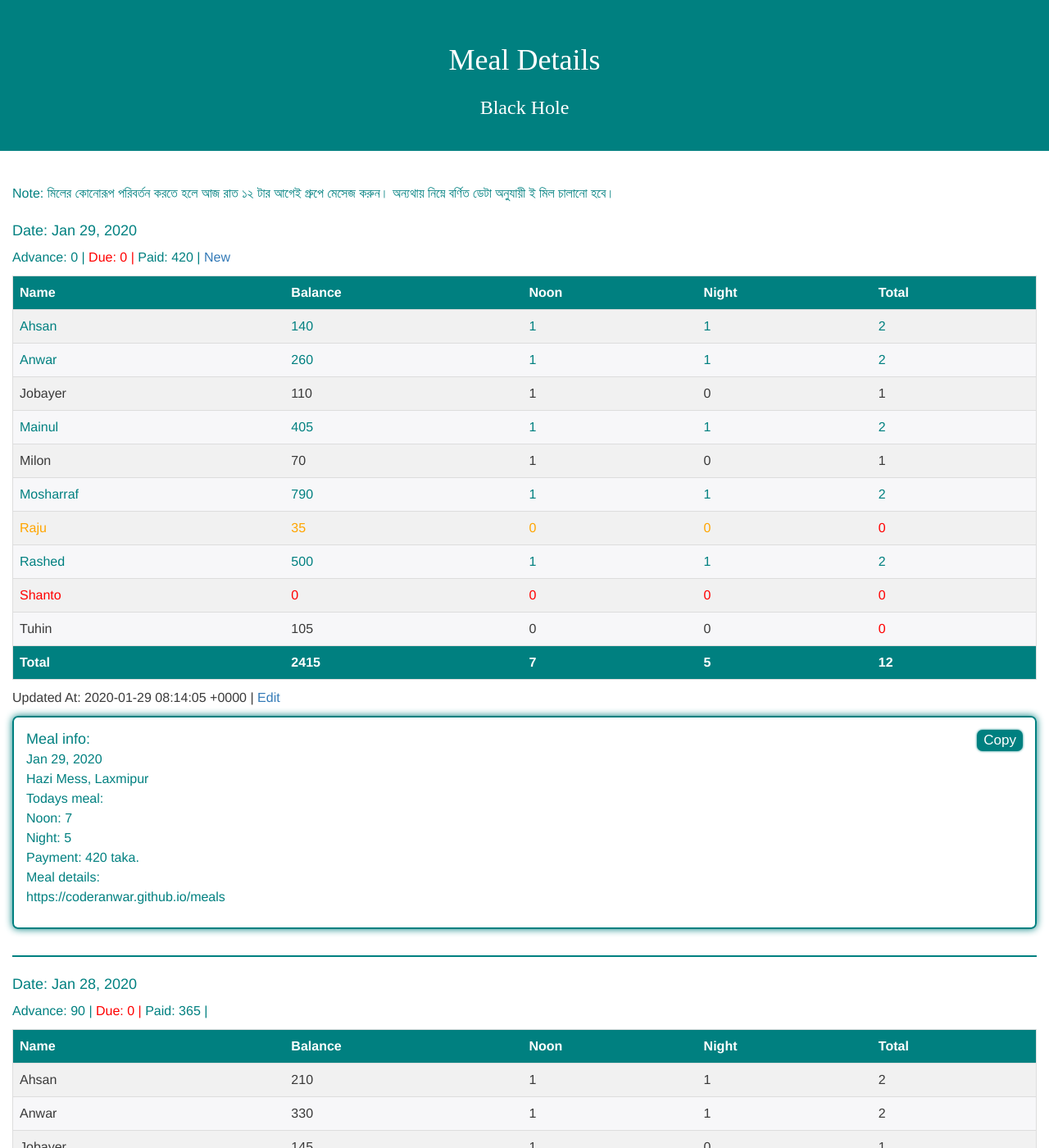
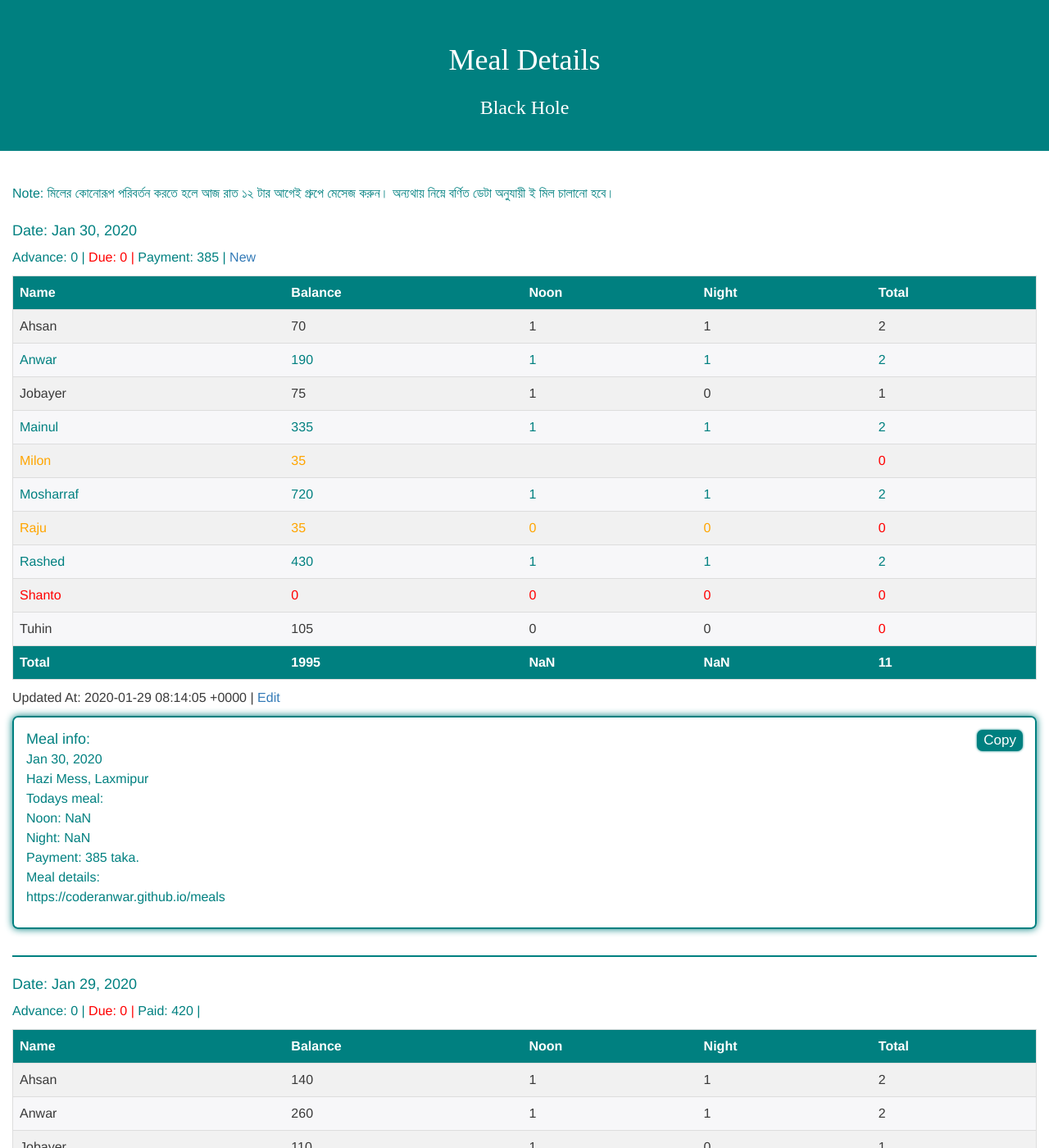
Before and after one commit to coderanwar/meals, a Jekyll site: the page built from index.html, in a window 1280 px wide and 1400 px high. Shown: the whole window at 82% size. Built offline with Jekyll 4.4.1, drawn with Linux system fonts in a browser that asks for light colours.

Commit message:
Update meals.yml

```diff
--- a/_data/meals.yml
+++ b/_data/meals.yml
@@ -1,3 +1,47 @@
+
+- Date: 2020-01-30
+  Paid: 0
+  Advance: 0
+  Due: 0
+  Peoples:
+    - Name: "Ahsan"
+      Balance: 70
+      Noon: 1
+      Night: 1
+    - Name: "Anwar"
+      Balance: 190
+      Noon: 1
+      Night: 1
+    - Name: "Jobayer"
+      Balance: 75
+      Noon: 1
+      Night: 0
+    - Name: "Mainul"
+      Balance: 335
+      Noon: 1
+      Night: 1
+    - Name: "Milon"
+      Balance: 35
+    - Name: "Mosharraf"
+      Balance: 720
+      Noon: 1
+      Night: 1
+    - Name: "Raju"
+      Balance: 35
+      Noon: 0
+      Night: 0
+    - Name: "Rashed"
+      Balance: 430
+      Noon: 1
+      Night: 1
+    - Name: "Shanto"
+      Balance: 0
+      Noon: 0
+      Night: 0
+    - Name: "Tuhin"
+      Balance: 105
+      Noon: 0
+      Night: 0
 
 - Date: 2020-01-29
   Paid: 420
```
